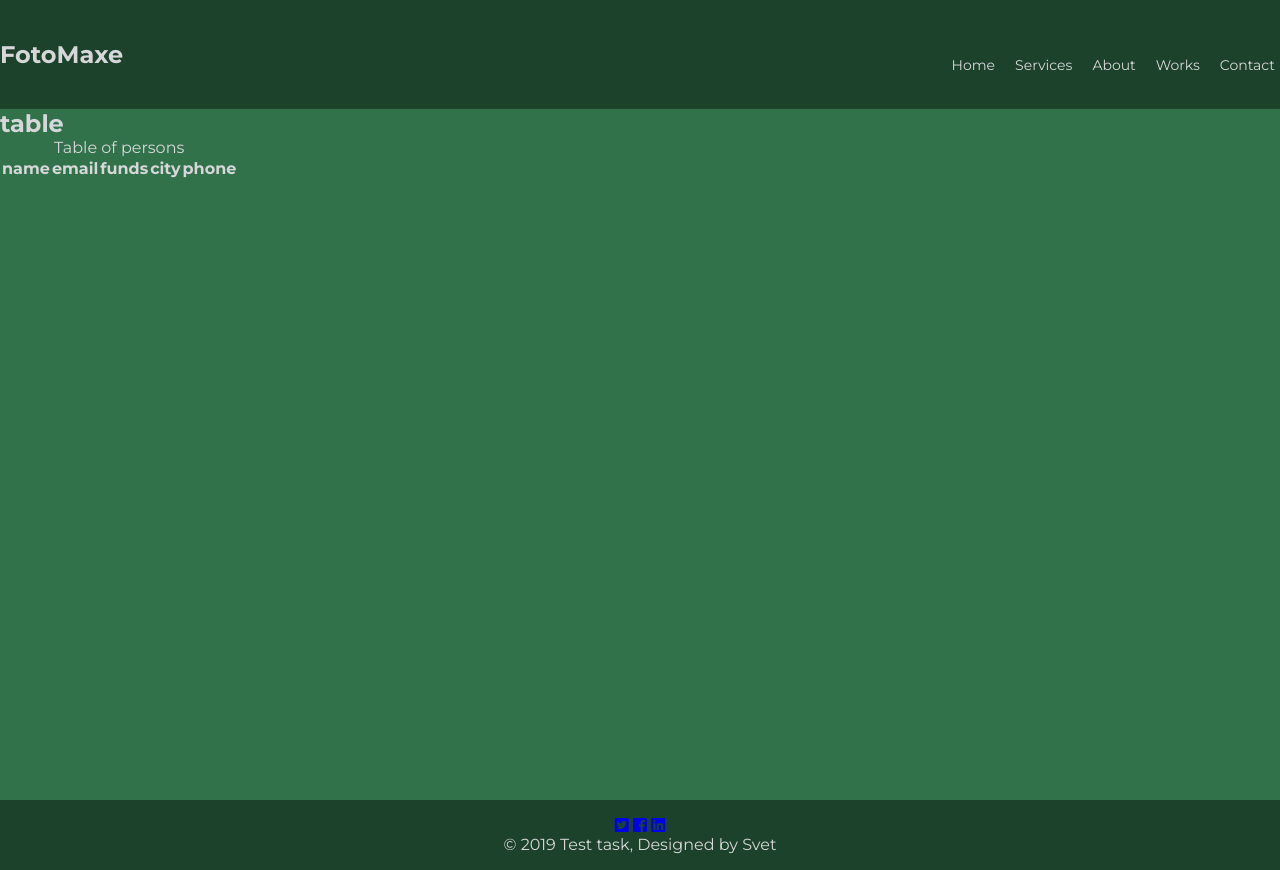
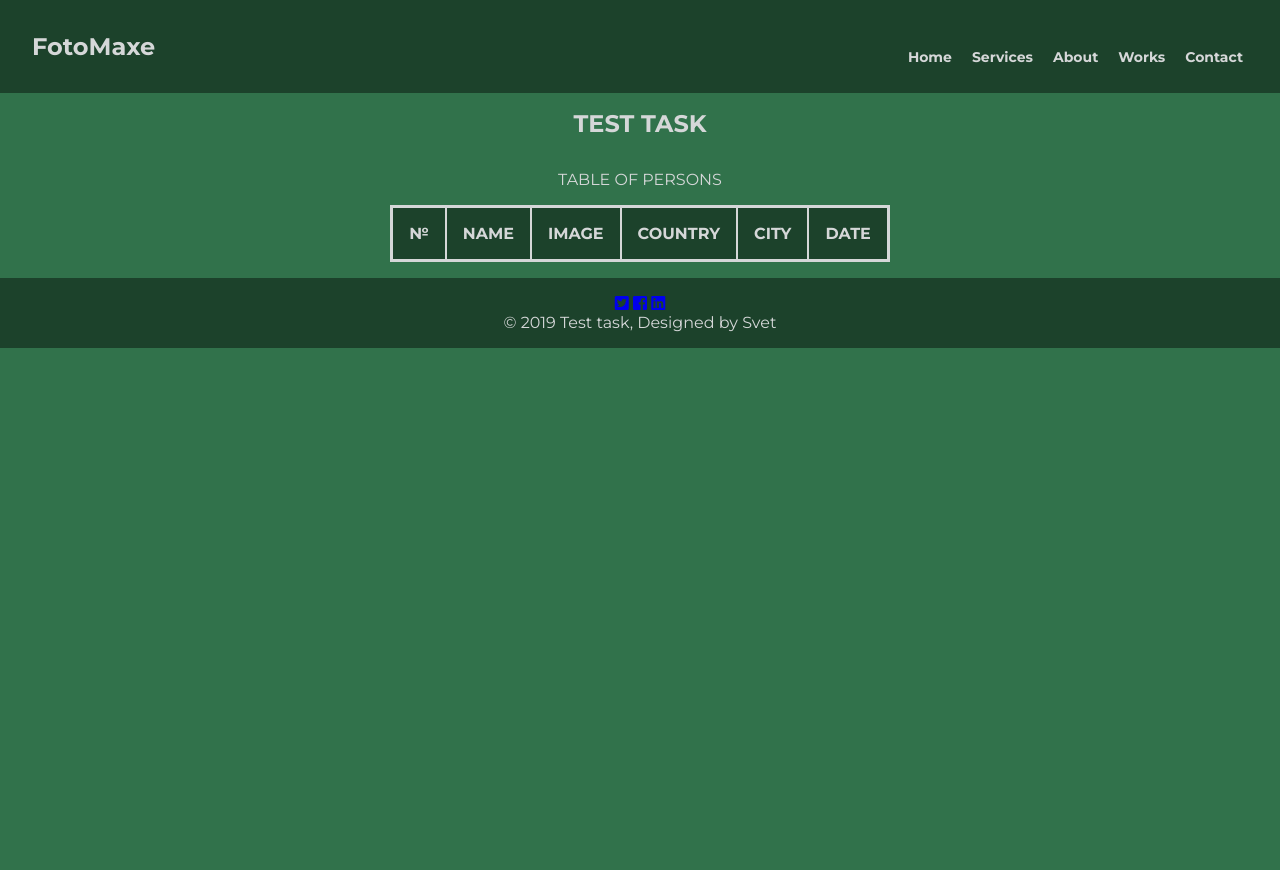
Before and after one commit to SvitlanaTsupryk-jul18/FotoMaxe, a website: page index.html in a window 1280 px wide. After the commit the page ends 800 px from the top, so only its background shows below. Drawn offline with Linux system fonts and the light colour scheme.

Commit message:
add styles

```diff
--- a/index.html
+++ b/index.html
@@ -13,9 +13,7 @@
 </head>
 
 <body>
-    <div class="wrapper">
-        <div class="hero">
-            <div class="container">
+
     <header class="header">
         <div class="logo">
             <h1 class="logo__h1"><a>FotoMaxe</a></h1>
@@ -44,28 +42,24 @@
         </button>
 
     </header>
-                <section class="table">
-                    <h2 class="table__h2">table</h2>
+    <section class="wrapper">
+        <h2>test task</h2>
         <table>
             <caption>Table of persons</caption>
             <thead>
                 <tr>
+                    <th>№</th>
                     <th>name</th>
-                                <th>email</th>
-                                <th>funds</th>
+                    <th>image</th>
+                    <th>country</th>
                     <th>city</th>
-                                <th>phone</th>
+                    <th>date</th>
                 </tr>
             </thead>
             <tbody>
             </tbody>
-
         </table>
     </section>
-            </div>
-        </div>
-
-    </div>
     <footer class="footer">
         <div class="footer__socials">
             <a class="footer__icon" href="twitter.com" name="go-to-twitter-page"><i class="fab fa-twitter-square"></i></a>
--- a/sass/style.scss
+++ b/sass/style.scss
@@ -20,12 +20,8 @@ body {
     color: $text-color;
 }
 
-.hero {
-    height: 100vh;
-}
-
 .header {
-    padding: 40px 0;
+    padding: 2rem;
     display: flex;
     justify-content: space-between;
     align-items: flex-end;
@@ -61,28 +57,8 @@ body {
             color: $text-color;
             position: relative;
             padding: 5px;
+            font-weight: 600;
 
-            &:before {
-                content: "";
-                position: absolute;
-                width: 0;
-                height: 0;
-                opacity: 0;
-                box-sizing: border-box;
-                top: 0;
-                left: 0;
-                right: 0;
-                bottom: 0;
-                border: 1px solid white;
-                transition: 0s ease opacity .5s, .2s ease width .2s, .3s ease height .5s;
-            }
-
-            &:hover:before {
-                height: 100%;
-                width: 100%;
-                opacity: 1;
-                transition: 0s ease opacity 0s, .1s ease height, .1s ease width .1s;
-            }
         }
     }
 }
@@ -94,15 +70,14 @@ body {
     transition: .5s;
     transform: translate(500%);
     position: fixed;
-    right: 10%;
+    right: 5%;
     z-index: 2;
+    opacity: .9;
 
     .nav__list {
         padding: 10px;
     }
 }
-
-
 
 .burger-open {
     flex-direction: column;
@@ -120,6 +95,7 @@ body {
     z-index: 2;
     display: none;
     transition: .3s;
+    opacity: .95;
 
     span {
         width: 35px;
@@ -130,8 +106,6 @@ body {
 
     }
 }
-
-
 
 .burger-close {
     color: $text-color;
@@ -144,6 +118,32 @@ body {
     outline-style: none;
     display: block;
     width: 100%;
+}
+
+.wrapper {
+    text-align: center;
+}
+
+h2,
+caption,
+th {
+    text-transform: uppercase;
+    padding: 1rem;
+    text-align: center;
+}
+
+table {
+    background-color: $text-color;
+    margin: 0 auto;
+    border: 1px solid $text-color;
+    border-spacing: 2px;
+    margin-bottom: 1rem;
+}
+
+td,
+th {
+    background-color: $main-color;
+    padding: 1rem;
 }
 
 @media only screen and (max-width: 768px) {
```
Also changed, not shown: css/style.css. Lines whose indentation alone changed are shown as unchanged.
